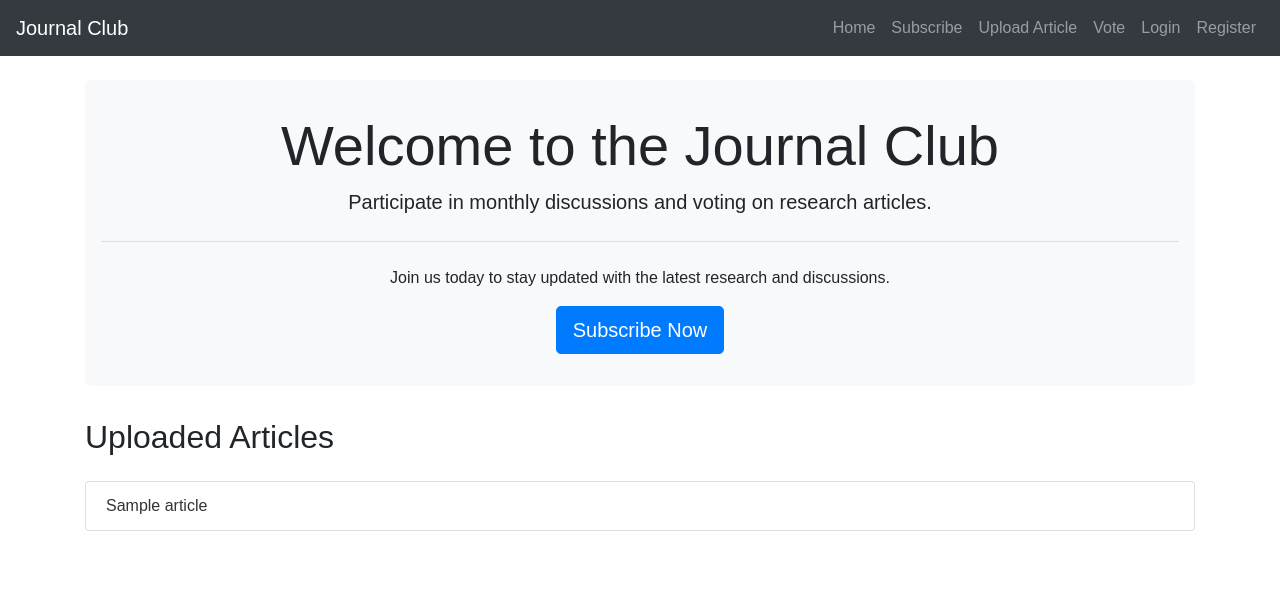
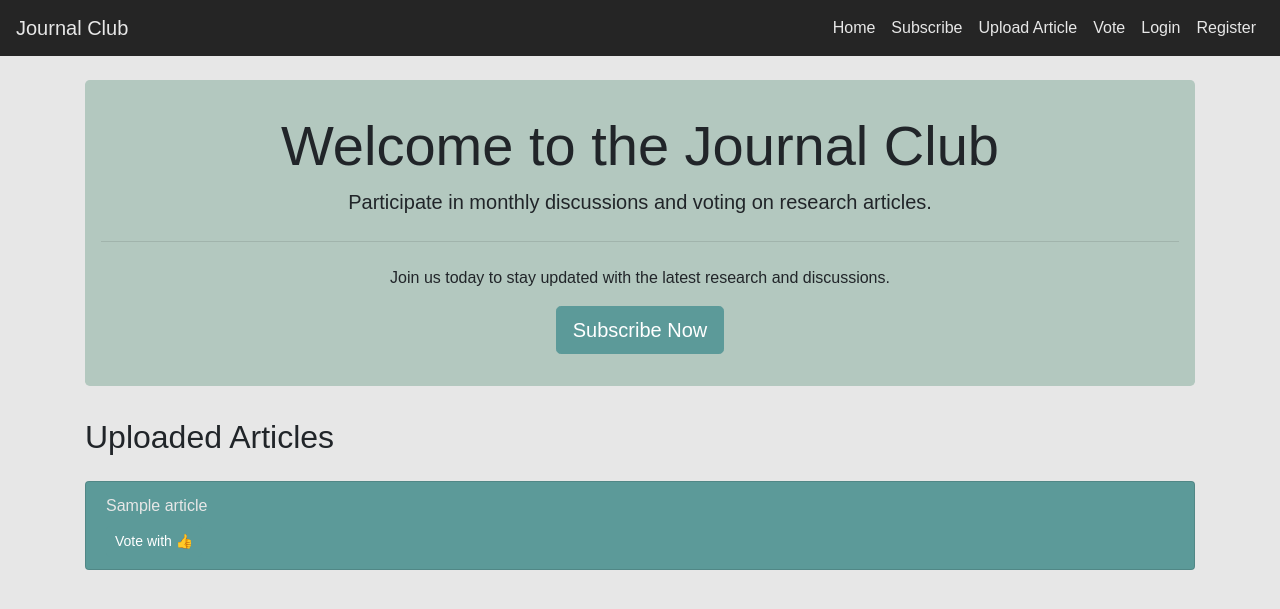
Before and after one commit to mariesantillo/journal-club, a Python web app: template templates/home.html in a window 1280 px wide. Shown: the top 609 px of the page. Run offline with Jinja, Linux system fonts and the light colour scheme; the template is opened without the code that fills it: most values are stand-ins (such as "Sample title", 1, 10 or a date in 2020); some libraries are stand-ins or nearby versions.

Commit message:
Updated color palette, moved voting to home page, added email reminders, and emoji voting

```diff
--- a/static/style.css
+++ b/static/style.css
@@ -2,15 +2,47 @@ body {
     font-family: Arial, sans-serif;
     margin: 0;
     padding: 0;
+    background-color: #E7E7E7;
+}
+.navbar {
+    background-color: #252525 !important;
+}
+.navbar-brand, .nav-link {
+    color: #E7E7E7 !important;
+}
+.nav-link:hover {
+    color: #99CAC7 !important;
 }
 .jumbotron {
-    background: #f8f9fa;
+    background: #B3C8BF;
     padding: 2rem 1rem;
+}
+.list-group-item {
+    background-color: #5C9A99;
+    color: #E7E7E7;
 }
 .list-group-item a {
     text-decoration: none;
-    color: #333;
+    color: #E7E7E7;
 }
 .list-group-item a:hover {
     text-decoration: underline;
 }
+.btn-primary {
+    background-color: #5C9A99;
+    border-color: #5C9A99;
+}
+.btn-primary:hover {
+    background-color: #99CAC7;
+    border-color: #99CAC7;
+}
+.alert-success {
+    background-color: #99CAC7;
+    color: #252525;
+    border-color: #99CAC7;
+}
+.alert-danger {
+    background-color: #E7E7E7;
+    color: #252525;
+    border-color: #E7E7E7;
+}
--- a/templates/home.html
+++ b/templates/home.html
@@ -12,6 +12,9 @@
         {% for article in articles %}
             <li class="list-group-item">
                 <a href="{{ url_for('static', filename='uploads/' ~ article.filename) }}" target="_blank">{{ article.title }}</a>
+                <form method="post" action="{{ url_for('vote', article_id=article.id) }}">
+                    <button type="submit" class="btn btn-primary btn-sm mt-2">Vote with 👍</button>
+                </form>
             </li>
         {% endfor %}
     </ul>
```
Also changed, not shown: app.py (+41 -12 lines).
